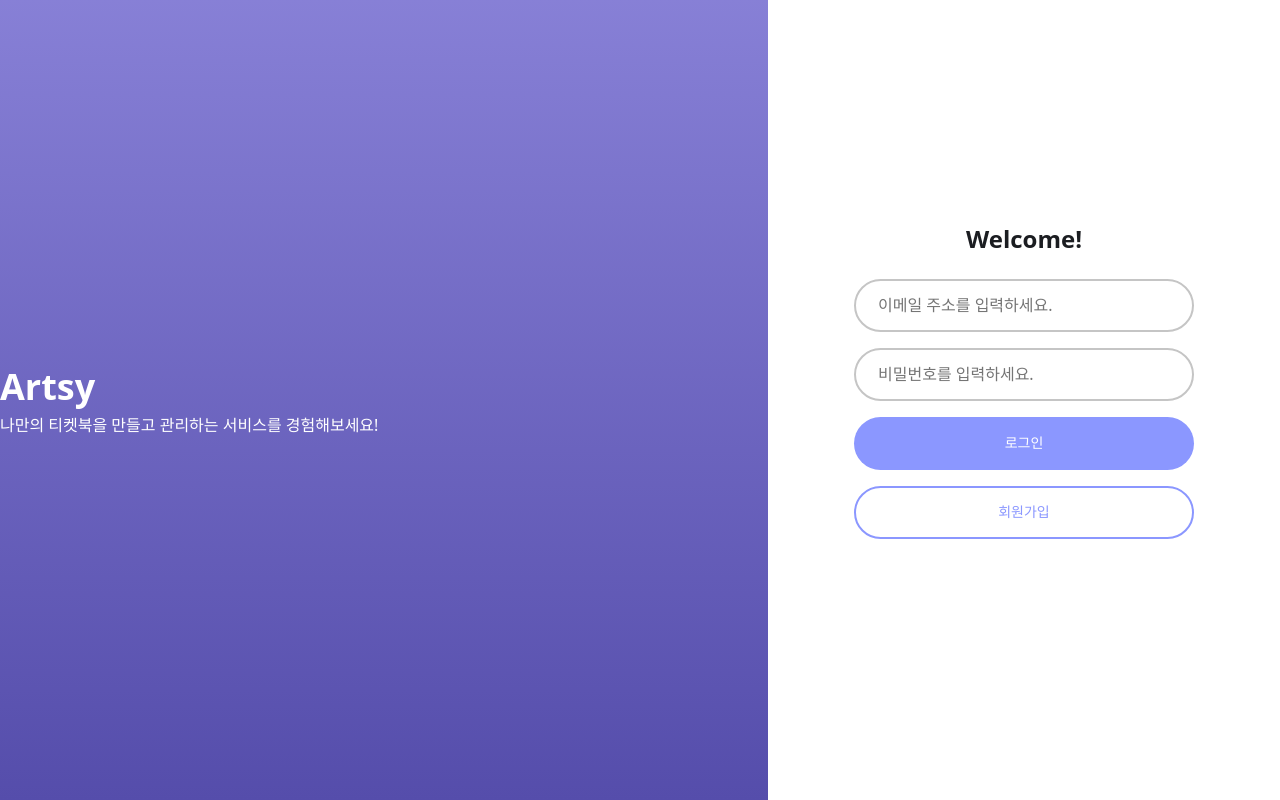
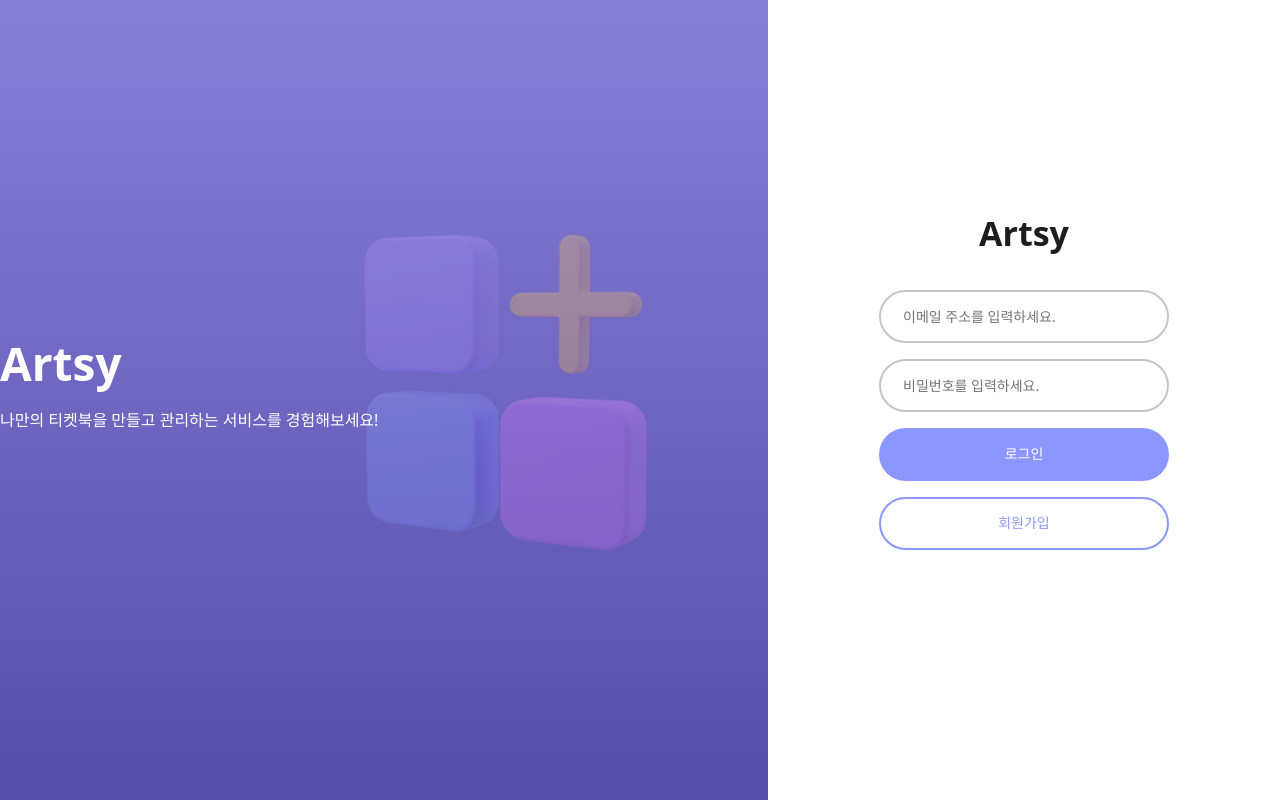
Before and after one commit to seohyun-song/Artsy, a React (Vite) app: page /signin in a window 1280 px wide. Built offline with nearby package versions, Linux system fonts and the light colour scheme; no server answers.

Commit message:
Feat: introBox 컴포넌트 분리 및 배경 아이콘 삽입

```diff
--- /dev/null
+++ b/src/components/introBox/IntroBox.jsx
@@ -0,0 +1,14 @@
+import React from 'react';
+import { useTheme } from 'styled-components';
+import * as I from './IntroBox.styles';
+const IntroBox = () => {
+    const theme = useTheme();
+    return (
+        <I.Introduction $theme={theme}>
+            <h2>Artsy</h2>
+            <p>나만의 티켓북을 만들고 관리하는 서비스를 경험해보세요!</p>
+        </I.Introduction>
+    );
+};
+
+export default IntroBox;
--- /dev/null
+++ b/src/components/introBox/IntroBox.styles.js
@@ -0,0 +1,40 @@
+import styled from 'styled-components';
+import introBgUrl from '@assets/icons/signIn_intro.png';
+
+const Introduction = styled.div`
+    display: none;
+    position: relative;
+    height: 100%;
+    color: #fff;
+    background: linear-gradient(180deg, rgba(105, 96, 204, 0.8) 0%, #554dab 100%);
+    > h2 {
+        font-size: 4.6rem;
+        line-height: 8rem;
+        margin-bottom: 0.8rem;
+    }
+    > p {
+        font-size: 1.6rem;
+        margin-bottom: 4.8rem;
+    }
+    ${({ $theme }) => $theme.media.labtop} {
+        display: flex;
+        flex-direction: column;
+        justify-content: center;
+        flex-basis: 60%;
+        > p {
+            z-index: 3;
+        }
+    }
+    &:before {
+        content: '';
+        position: absolute;
+        top: 50%;
+        right: 10%;
+        transform: translate(0, -50%);
+        width: 360px;
+        height: 360px;
+        background: url(${introBgUrl}) no-repeat center/cover;
+    }
+`;
+
+export { Introduction };
--- a/src/pages/Signin/Signin.jsx
+++ b/src/pages/Signin/Signin.jsx
@@ -8,6 +8,8 @@ import SplitLayout from '@components/SplitLayout/SplitLayout';
 import { ERROR_MESSAGE } from '@constants/message';
 import { VALIDATE } from '@constants/regexp';
 import GlobalStyle from '@styles/GlobalStyles';
+import useWindowWidth from '../../hooks/useWindowWidth';
+import IntroBox from '../../components/introBox/IntroBox';
 
 function checkValidEmail(email) {
     var pattern = VALIDATE.email;
@@ -19,12 +21,14 @@ function checkValidEmail(email) {
 }
 
 const Signin = () => {
-    const navigate = useNavigate();
     const [loginInfo, setLoginInfo] = useState({
         email: '',
         password: '',
     });
+    const navigate = useNavigate();
     const { mutate, isSuccess } = useLoginQuery();
+    const windowWidth = useWindowWidth();
+    const theme = useTheme();
 
     useEffect(() => {
         if (isSuccess) navigate('../');
@@ -47,7 +51,7 @@ const Signin = () => {
     const handleRegister = () => {
         navigate('../register');
     };
-    const theme = useTheme();
+
     const leftBgColor = useMemo(
         () => 'background: linear-gradient(180deg, rgba(105, 96, 204, 0.8) 0%, #554dab 100%)',
         []
@@ -57,12 +61,9 @@ const Signin = () => {
             <GlobalStyle />
             <SplitLayout leftCss={leftBgColor}>
                 <S.SignInContainer>
-                    <S.Introduction $theme={theme}>
-                        <h2>Artsy</h2>
-                        <p>나만의 티켓북을 만들고 관리하는 서비스를 경험해보세요!</p>
-                    </S.Introduction>
+                    <IntroBox />
                     <S.SignInContent $theme={theme}>
-                        <S.loginTitle>Welcome!</S.loginTitle>
+                        <S.loginTitle $theme={theme}>{windowWidth > 1280 ? 'Welcome!' : 'Artsy'}</S.loginTitle>
                         <S.loginForm onSubmit={handleSubmit} $theme={theme}>
                             <Input
                                 placeholder="이메일 주소를 입력하세요."
--- a/src/pages/Signin/Signin.styles.js
+++ b/src/pages/Signin/Signin.styles.js
@@ -1,27 +1,11 @@
 import styled from 'styled-components';
 import Button from '@components/@common/Button/Button';
-
 const SignInContainer = styled.div`
     display: flex;
     align-items: center;
     justify-content: center;
 `;
-const Introduction = styled.div`
-    display: none;
-    height: 100%;
-    color: #fff;
-    background: linear-gradient(180deg, rgba(105, 96, 204, 0.8) 0%, #554dab 100%);
-    h2 {
-        font-size: 3.6rem;
-        margin-bottom: 0.8rem;
-    }
-    ${({ $theme }) => $theme.media.labtop} {
-        display: flex;
-        flex-direction: column;
-        justify-content: center;
-        flex-basis: 60%;
-    }
-`;
+
 const SignInContent = styled.div`
     box-sizing: border-box;
     width: 100%;
@@ -32,25 +16,28 @@ const SignInContent = styled.div`
     flex-direction: column;
     justify-content: center;
     align-items: center;
-
+    input {
+        font-size: 1.4rem;
+    }
     ${({ $theme }) => $theme.media.labtop} {
         flex-basis: 40%;
     }
 `;
 const loginTitle = styled.h2`
-    margin-bottom: 2.6rem;
+    font-size: 4.6rem;
+    margin-bottom: 3.6rem;
+    ${({ $theme }) => $theme.media.labtop} {
+        font-size: 3.4rem;
+    }
 `;
 const loginForm = styled.form`
     width: 100%;
-    max-width: 480px;
+    max-width: 290px;
 
     display: grid;
     grid-template-rows: 57px 57px 53px;
     grid-gap: 12px;
     margin-bottom: 16px;
-    ${({ $theme }) => $theme.media.labtop} {
-        max-width: 340px;
-    }
 `;
 const SignInButton = styled(Button)`
     border-radius: 100px;
@@ -59,10 +46,9 @@ const SignInButton = styled(Button)`
 `;
 const RegisterButton = styled(Button)`
     border-radius: 100px;
-
     width: 100%;
     height: 53px;
-    max-width: 480px;
+    max-width: 290px;
     font-size: 1.4rem;
 
     color: ${({ $theme }) => $theme.colors.point1};
@@ -70,8 +56,5 @@ const RegisterButton = styled(Button)`
     margin-bottom: 3.6rem;
 
     border: 2px solid ${({ $theme }) => $theme.colors.point1};
-    ${({ $theme }) => $theme.media.labtop} {
-        max-width: 340px;
-    }
 `;
-export { SignInContainer, Introduction, SignInContent, loginTitle, loginForm, SignInButton, RegisterButton };
+export { SignInContainer, SignInContent, loginTitle, loginForm, SignInButton, RegisterButton };
```
Also changed, not shown: src/assets/icons/signIn_intro.png (added).
